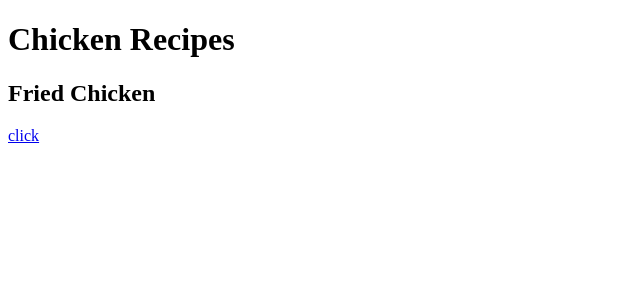
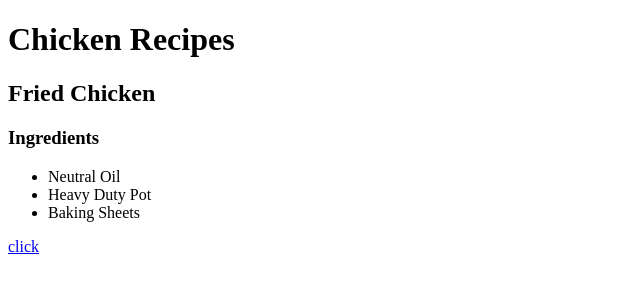
Before and after one commit to Charity23rd/odin-recipes, a plain HTML site: page index.html in a window 1280 px wide. Shown: the whole page, without its empty margins (0-640 px from the left). Drawn offline with Linux system fonts and the light colour scheme.

Commit message:
Add an unordered list of the ingredients

```diff
--- a/index.html
+++ b/index.html
@@ -8,7 +8,12 @@
   <body>
     <h1>Chicken Recipes</h1>
     <h2>Fried Chicken</h2>
-
+    <h3>Ingredients</h3>
+    <ul>
+      <li>Neutral Oil</li>
+      <li>Heavy Duty Pot</li>
+      <li>Baking Sheets</li>
+    </ul>
 
 
     <a href="http://www.chickenrecipe.com">click</a>
```
